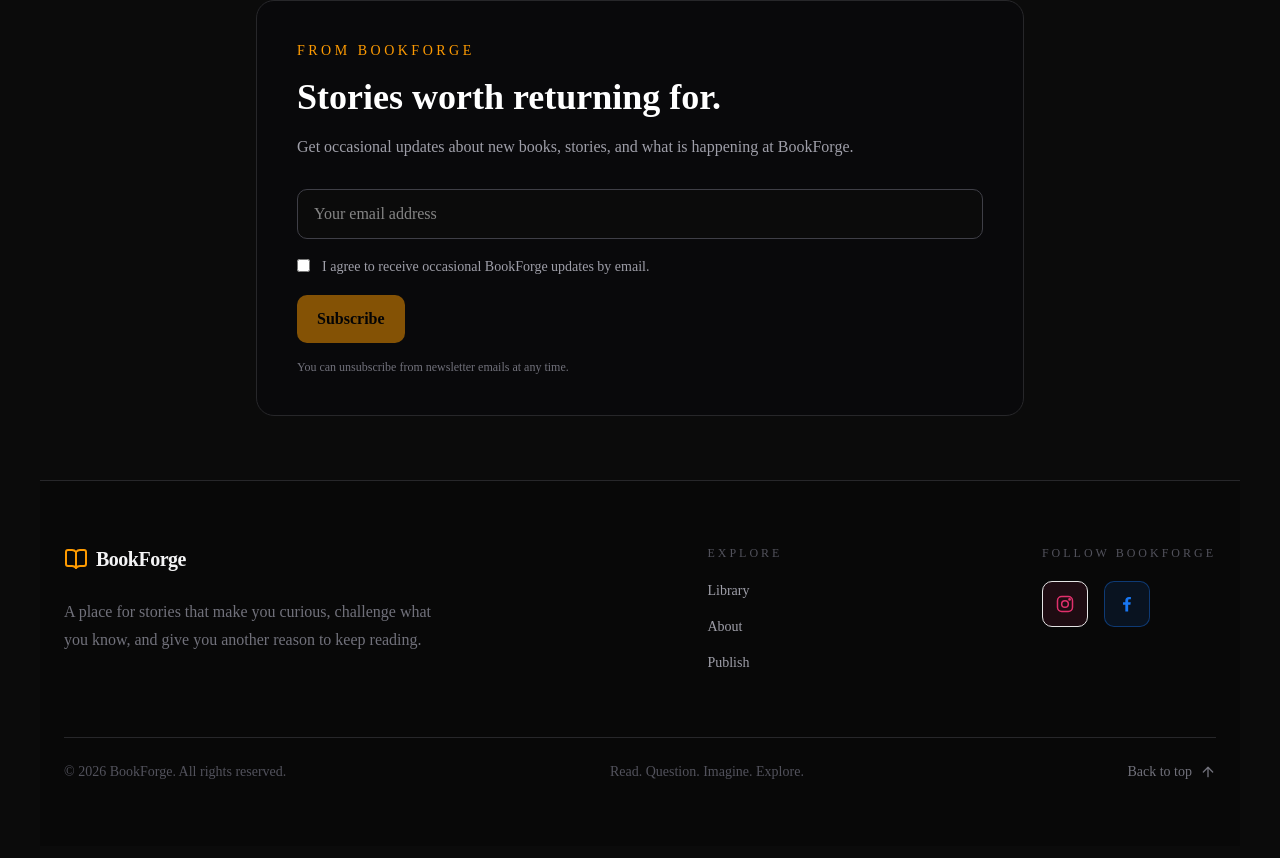
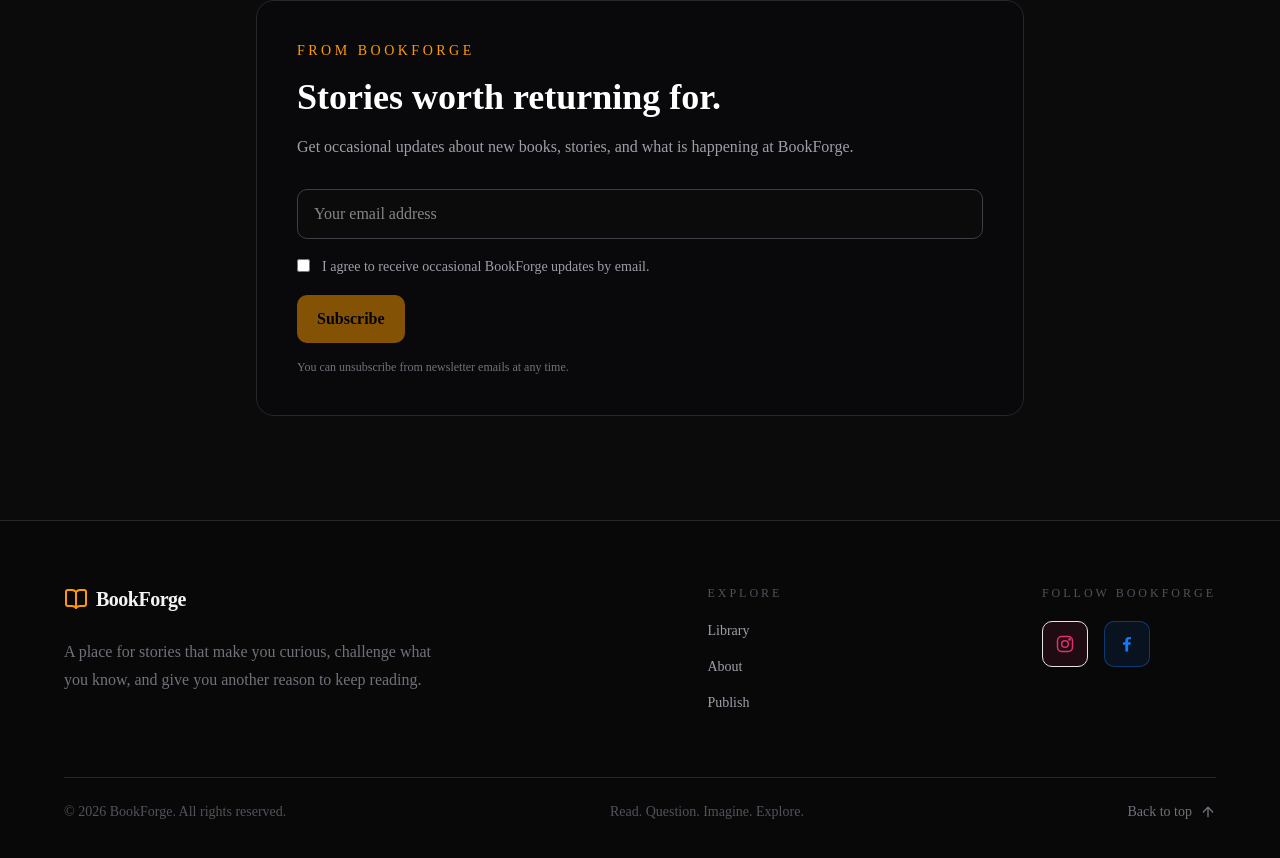
Before and after one commit to Baengere/bookforge, a Next.js app: page / in a window 1280 px wide. Shown: the part 2444-3302 px from the top of the page. Built offline with nearby package versions, Linux system fonts and the light colour scheme; no server answers.

Commit message:
Adjusted the footer

```diff
--- a/app/layout.js
+++ b/app/layout.js
@@ -1,7 +1,7 @@
 
 import "./globals.css";
 import NavbarWithAuth from "@/components/layout/NavbarWithAuth";
-
+import Footer from "@/components/layout/Footer";
 
 export const metadata = {
   title: "BookForge",
@@ -26,6 +26,7 @@ export default function RootLayout({ children }) {
       <body className="min-h-full flex flex-col">
           <NavbarWithAuth />
           {children}
+          <Footer/>
       </body>
     </html>
   );
--- a/app/page.js
+++ b/app/page.js
@@ -2,7 +2,6 @@
 import Hero from "@/components/sections/Hero";
 import FeaturedBook from "@/components/sections/FeaturedBook";
 import About from "@/components/sections/About";
-import Footer from "@/components/layout/Footer";
 import NewsletterSignup from "@/components/sections/NewsletterSignup";
 
 export default function Home() {
@@ -12,7 +11,6 @@ export default function Home() {
       <FeaturedBook />
       <About />
       <NewsletterSignup />
-      <Footer />
     </main>
   );
 }
```
